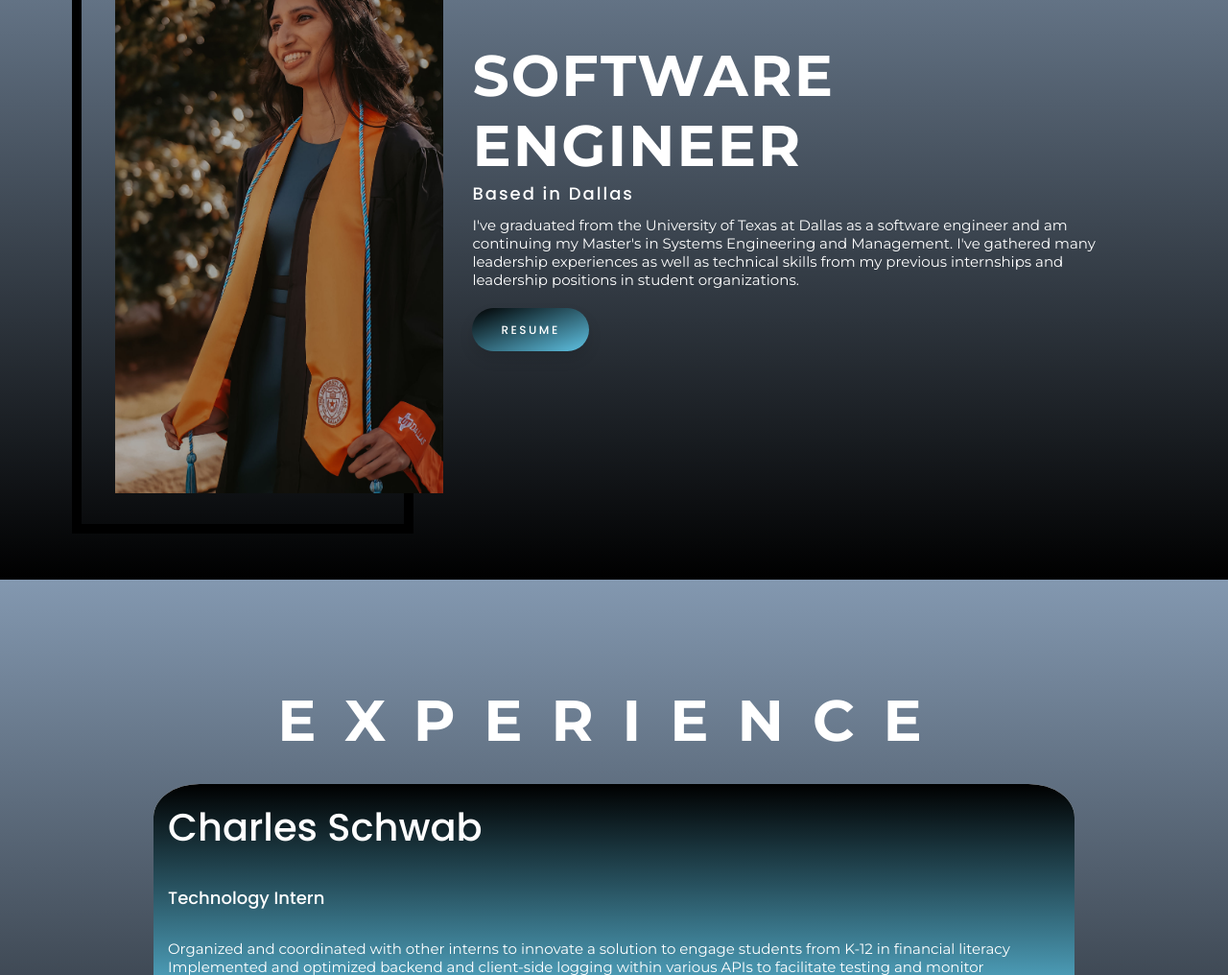
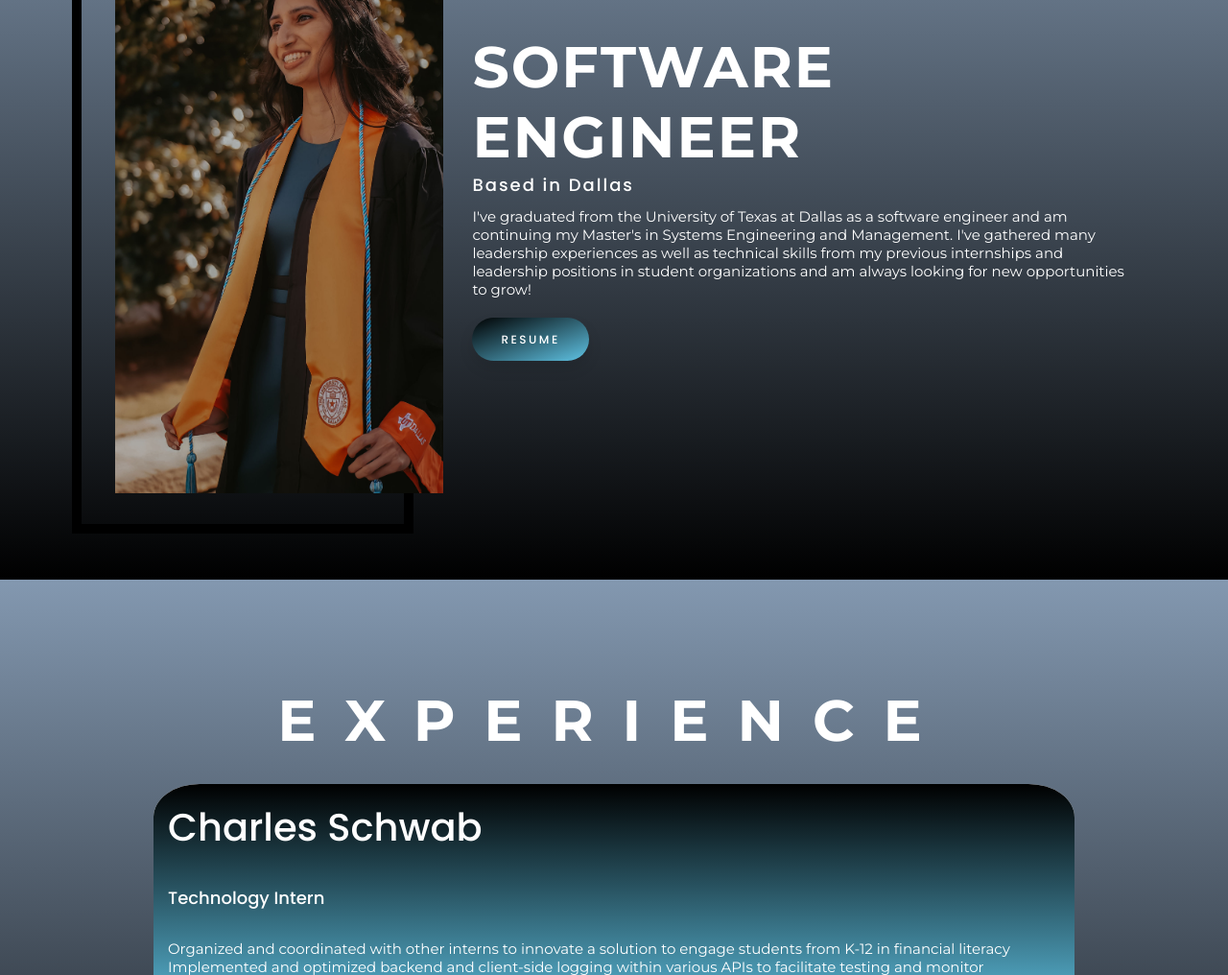
Before and after one commit to ShivaniRGandhi/ShivaniRGandhi.github.io, a plain HTML site: page index.html in a window 1280 px wide. Shown: the part 996-2012 px from the top of the page at 96% size. Drawn offline with nearby package versions, Linux system fonts and the light colour scheme; some icons are missing.

Commit message:
added more to about bio

```diff
--- a/index.html
+++ b/index.html
@@ -88,7 +88,7 @@ End Navigation-->
         <h2>Based in Dallas</h2>
         <p>I've graduated from the University of Texas at Dallas as a software engineer and am continuing my Master's in Systems
           Engineering and Management. I've gathered many leadership experiences as well as technical skills from my previous internships and leadership positions in
-          student organizations.
+          student organizations and am always looking for new opportunities to grow!
         </p>
           <a class="m-btn m-btn-theme" href="Shivani's Text Resume.pdf" target="_blank"><i class="ti-arrow-right"></i>Resume</a>
       </div>
```
